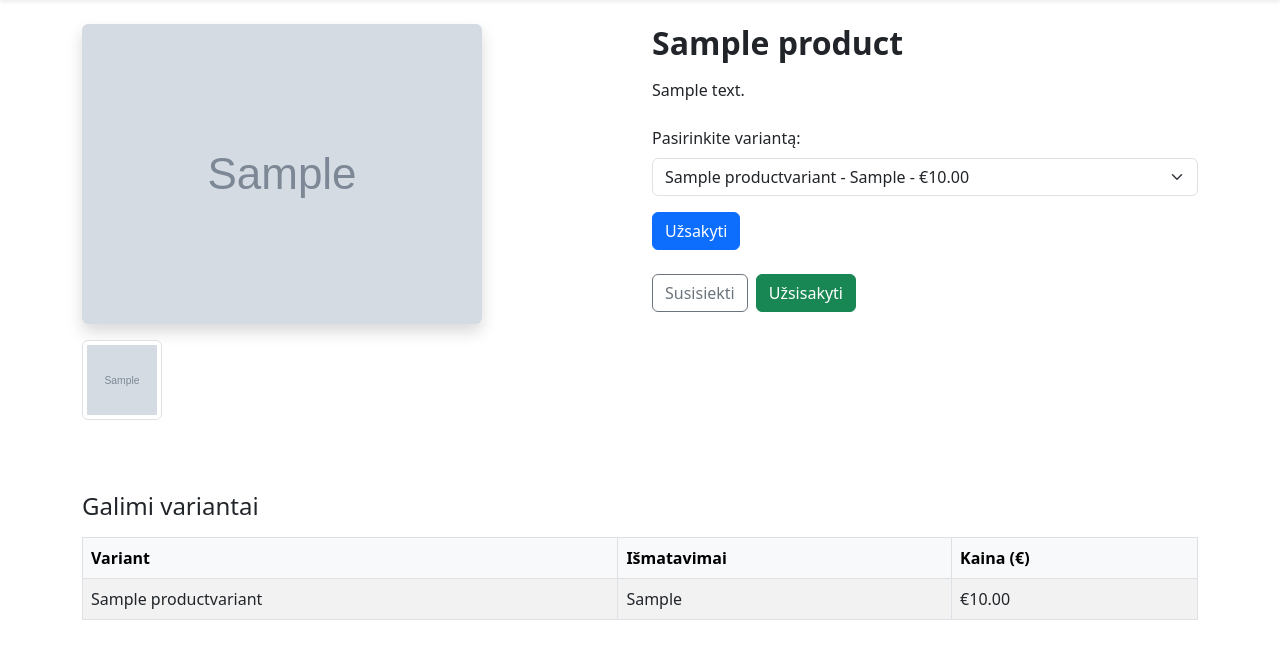
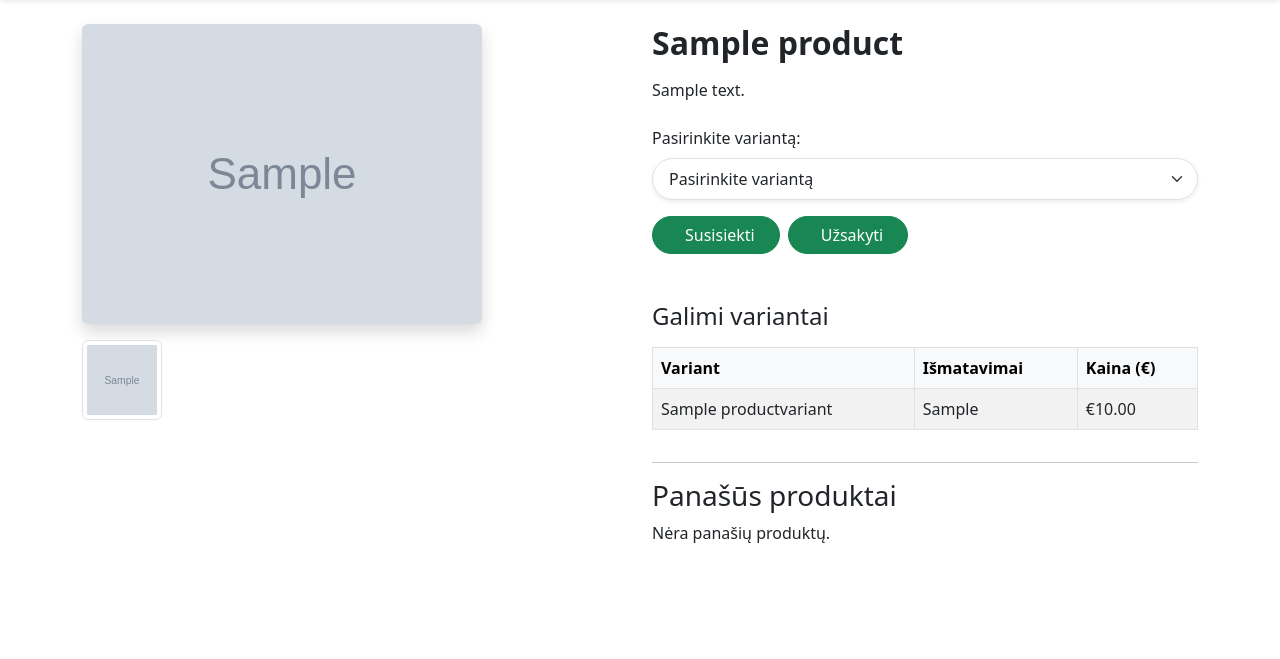
Before and after one commit to KarolisT0/MIgdolasShop, a Django app: a page that uses migdolas-store/templates/product_detail.html in a window 1280 px wide. Shown: the part 98-757 px from the top of the page. Run offline with Django 5.2, Linux system fonts and the light colour scheme; tables that the repository leaves empty hold one stand-in row (values such as "Sample post"); grey boxes marked "Sample" are stand-in pictures; some libraries are stand-ins or nearby versions.

Commit message:
Fixes add to cart button and changed styling of buttons and dropdown

```diff
--- a/migdolas-store/templates/product_detail.html
+++ b/migdolas-store/templates/product_detail.html
@@ -20,12 +20,15 @@
       {{ product.description|safe }}
     </div>
 
-    {% if product.variants.all %}
+    <!-- ✅ Always show form -->
     <form method="post" action="{% url 'add_to_cart' product.id %}">
       {% csrf_token %}
+
+      {% if product.variants.exists %}
         <div class="mb-3">
           <label for="variant" class="form-label">Pasirinkite variantą:</label>
-        <select name="variant_id" id="variant" class="form-select" required>
+          <select name="variant_id" id="variant" class="form-select rounded-pill px-3 py-2 shadow-sm" required>
+            <option value="" disabled selected>Pasirinkite variantą</option>
             {% for variant in product.variants.all %}
               <option value="{{ variant.id }}">
                 {{ variant.name }} - {{ variant.size }} - €{{ variant.price }}
@@ -33,15 +36,15 @@
             {% endfor %}
           </select>
         </div>
-      <button type="submit" class="btn btn-primary">Užsakyti</button>
-    </form>
       {% endif %}
 
-    <div class="mt-4 d-flex gap-2">
-      <a href="/contact/" class="btn btn-outline-secondary">Susisiekti</a>
-      <a href="/checkout/" class="btn btn-success">Užsisakyti</a>
-    </div>
-  </div>
+      <div class="d-flex gap-2">
+        <a href="/contact/" class="btn btn-success rounded-pill px-4 d-flex align-items-center gap-2">
+          <i class="bi bi-envelope"></i> Susisiekti
+        </a>
+        <button type="submit" class="btn btn-success rounded-pill px-4 d-flex align-items-center gap-2">
+          <i class="bi bi-cart"></i> Užsakyti
+        </button>
       </div>
 
 <!-- Modal -->
@@ -90,24 +93,24 @@
   </div>
 </div>
 {% endif %}
-{% endblock %}
 
 <!-- SIMILAR PRODUCTS -->
-{% if similar_products %}
-<hr class="my-5">
-<h3 class="mb-4">Panašūs produktai</h3>
+<hr>
+<h3>Panašūs produktai</h3>
 <div class="row">
-  {% for item in similar_products %}
-  <div class="col-md-3 mb-4">
-    <div class="card h-100 shadow-sm">
-      <img src="{{ item.image.url }}" class="card-img-top" alt="{{ item.name }}">
+  {% for product in similar_products %}
+    <div class="col-md-3">
+      <div class="card mb-4">
+        <img src="{{ product.image.url }}" class="card-img-top" alt="{{ product.name }}">
         <div class="card-body">
-        <h5 class="card-title">{{ item.name }}</h5>
-        <p class="card-text">{{ item.description|truncatewords:15|safe }}</p>
-        <a href="{% url 'product_detail' slug=item.slug %}" class="btn btn-sm btn-outline-primary">Peržiūrėti</a>
+          <h5 class="card-title">{{ product.name }}</h5>
+          <p class="card-text">€{{ product.price }}</p>
+          <a href="{% url 'product_detail' slug=product.slug %}" class="btn btn-primary">Peržiūrėti</a>
         </div>
       </div>
     </div>
+  {% empty %}
+    <p>Nėra panašių produktų.</p>
   {% endfor %}
 </div>
-{% endif %}
+{% endblock %}
```
Also changed, not shown: migdolas-store/media/products/5-2-1-600x600_LBEgg4b.png (added). Lines whose indentation alone changed are shown as unchanged.
